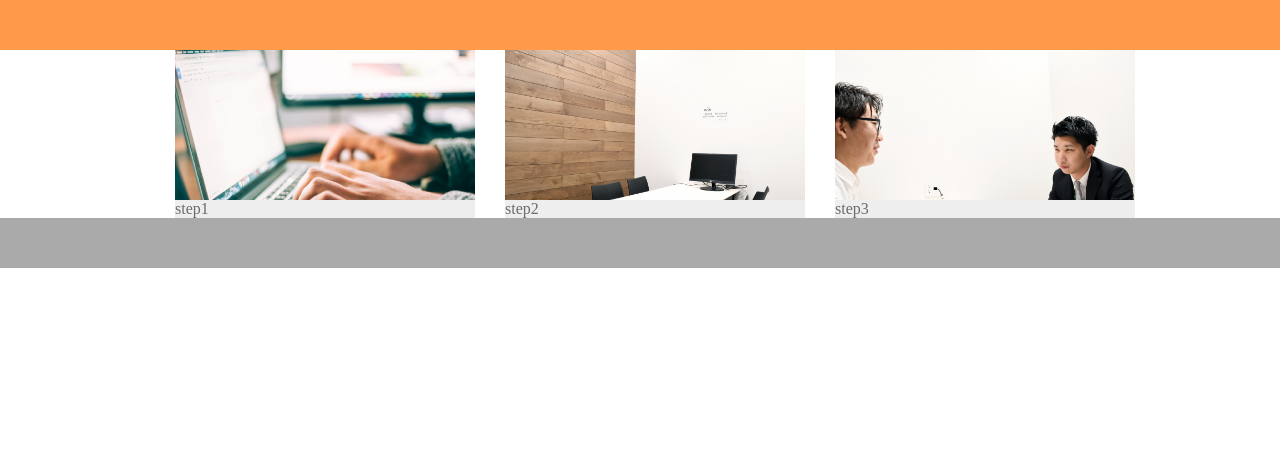
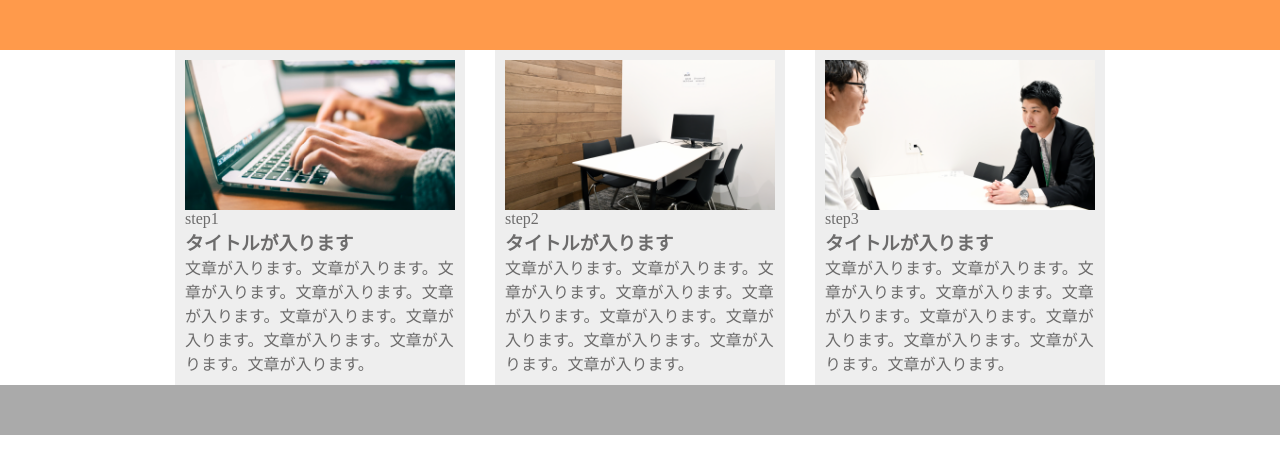
Before and after one commit to ulxsth/DWC-web-subject, a plain HTML site: page index.html in a window 1280 px wide. Drawn offline with Linux system fonts and the light colour scheme.

Commit message:
画像の位置を修正

```diff
--- a/index.html
+++ b/index.html
@@ -14,20 +14,20 @@
           <div class="contents-container">
             <div class="content-image-box1"></div>
             <span>step1</span>
-            <h3></h3>
-            <p></p>
+            <h3>タイトルが入ります</h3>
+            <p>文章が入ります。文章が入ります。文章が入ります。文章が入ります。文章が入ります。文章が入ります。文章が入ります。文章が入ります。文章が入ります。文章が入ります。</p>
           </div>
           <div class="contents-container">
             <div class="content-image-box2"></div>
             <span>step2</span>
-            <h3></h3>
-            <p></p>
+            <h3>タイトルが入ります</h3>
+            <p>文章が入ります。文章が入ります。文章が入ります。文章が入ります。文章が入ります。文章が入ります。文章が入ります。文章が入ります。文章が入ります。文章が入ります。</p>
           </div>
           <div class="contents-container">
             <div class="content-image-box3"></div>
             <span>step3</span>
-            <h3></h3>
-            <p></p>
+            <h3>タイトルが入ります</h3>
+            <p>文章が入ります。文章が入ります。文章が入ります。文章が入ります。文章が入ります。文章が入ります。文章が入ります。文章が入ります。文章が入ります。文章が入ります。</p>
           </div>
         </div>
       </main>
--- a/style.css
+++ b/style.css
@@ -21,27 +21,28 @@ header {
   width: 300px;
   /*height: 500px;*/
   margin: 0 15px;
+  padding: 10px;
 }
 
 .content-image-box1 {
-  width: 300px;
   height: 150px;
   background-image: url("img/flow01.png");
   background-size: cover;
+  background-position: bottom;
 }
 
 .content-image-box2 {
-  width: 300px;
   height: 150px;
   background-image: url("img/flow02.png");
   background-size: cover;
+  background-position: bottom;
 }
 
 .content-image-box3 {
-  width: 300px;
   height: 150px;
   background-image: url("img/flow03.png");
   background-size: cover;
+  background-position: bottom;
 }
 
 footer {
```
